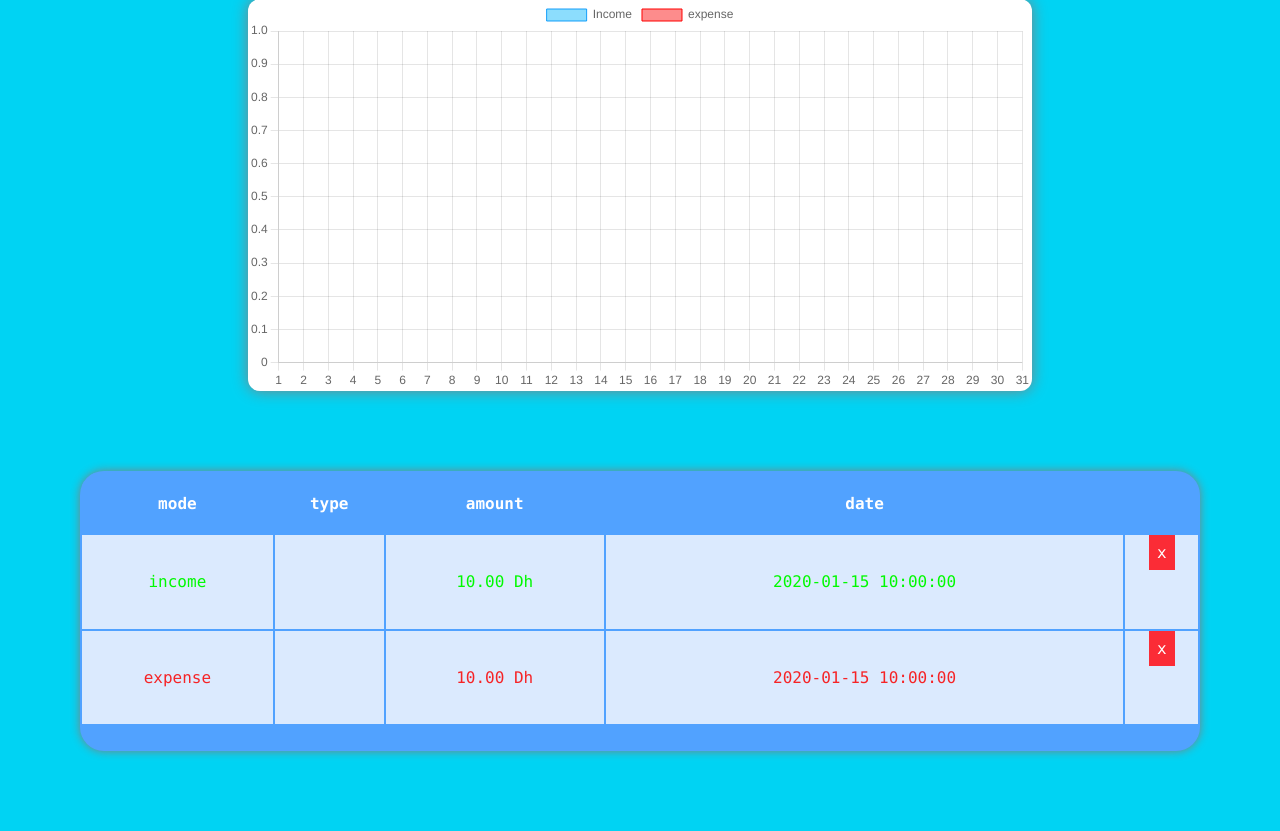
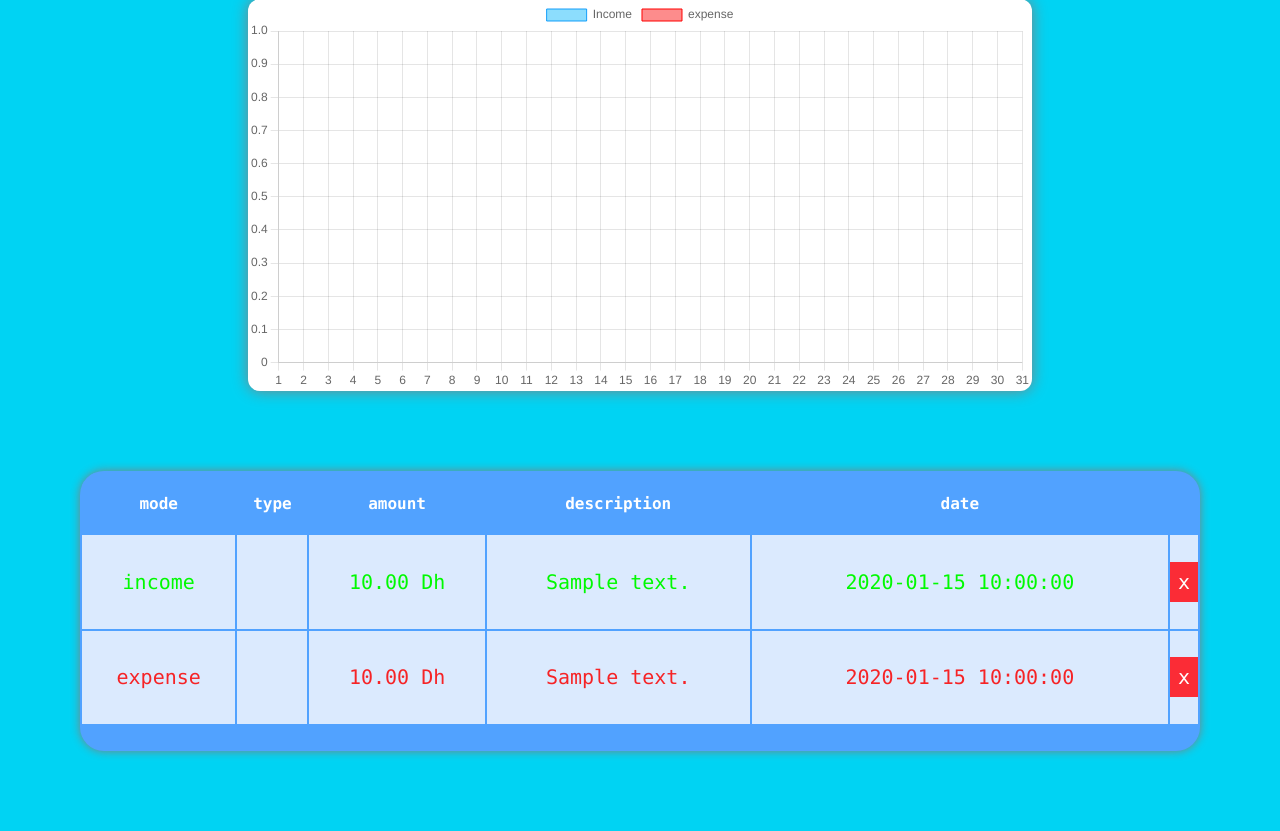
Before and after one commit to Void01014/Smart-Wallet, a PHP site: page / in a window 1280 px wide. Shown: the part 441-1272 px from the top of the page. Run offline with PHP 8.4, Linux system fonts and the light colour scheme; tables that the repository leaves empty hold one stand-in row (values such as "Sample post"); some libraries are stand-ins or nearby versions.

Commit message:
I fixed an error with the submition: All input were sent to the income table, even if the user has set the mode to expense

```diff
--- a/index.php
+++ b/index.php
@@ -95,6 +95,7 @@ $test = "hello";
                 <th>mode</th>
                 <th>type</th>
                 <th>amount</th>
+                <th>description </th>
                 <th>date</th>
             </tr>
             <?php
@@ -108,10 +109,11 @@ $test = "hello";
             $results = mysqli_query($conn, $sql3);
             while ($row = mysqli_fetch_assoc($results)) {
                 $color = $row["mode"] == 'income' ? '[#00fa00]' : "[#fa0000d9]";
-                echo '<tr class="bg-blue-100 rows" id=' . $row["id"] . ' data-mode=' . $row["mode"] . '>
+                echo '<tr class="bg-blue-100 text-[10px] md:text-[20px] rows " id=' . $row["id"] . ' data-mode=' . $row["mode"] . '>
                             <td  class=' . 'text-' . $color . '>' . $row["mode"] . '</td>
                             <td  class=' . 'text-' . $color . '>' . $row["type"] . '</td>
                             <td  class=' . 'text-' . $color . '>' . $row["amount"] . ' Dh' . '</td>
+                            <td  class=' . 'text-' . $color . '>' . $row["description"] . '</td>
                             <td  class=' . 'text-' . $color . '>' . $row["date"] . '</td>
                         </tr>';
             }
--- a/js/dashboard_JS.js
+++ b/js/dashboard_JS.js
@@ -26,7 +26,7 @@ new Chart(graph, {
 const rows = document.querySelectorAll('.rows');
 
 rows.forEach(element => {
-    element.insertAdjacentHTML('beforeend', `<button class = "bg-red-500 p-2 cursor-pointer delete">x</button>`);
+    element.insertAdjacentHTML('beforeend', `<td class="w-5"><button class = "bg-red-500 p-2 cursor-pointer delete">x</button></tr>`);
 });
 
 document.querySelectorAll('.delete').forEach(element => {
--- a/manager.php
+++ b/manager.php
@@ -65,7 +65,7 @@ include("database.php");
             $amount = $_POST["amount"];
             $date = $_POST["date"];
             $desc = $_POST["desc"];
-            $sql = "INSERT INTO income (type, amount, date, description)
+            $sql = "INSERT INTO $mode (type, amount, date, description)
                         VALUES (?, ?, ?, ?)";
 
             $stmt = mysqli_prepare($conn, $sql);
```
